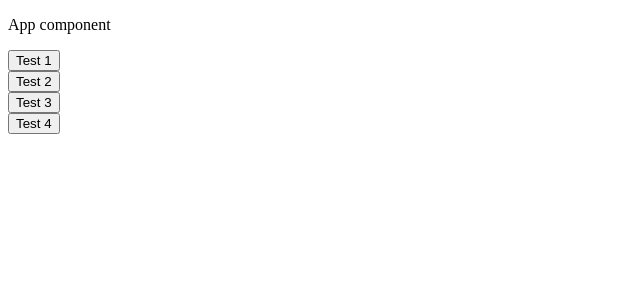
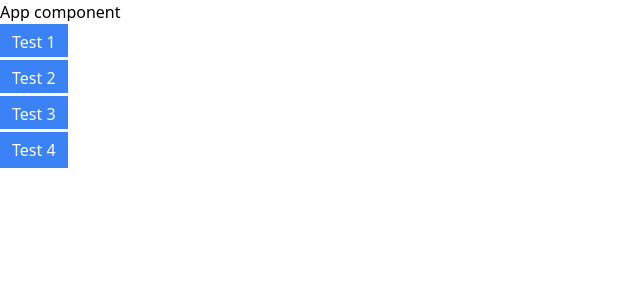
Before and after one commit to RyanThen/react-practice-projects, a React (Create React App) app in the folder comps/: page / in a window 1280 px wide. Shown: the top 300 px of the page, without its empty margins (0-640 px from the left). Built offline with nearby package versions, Linux system fonts and the light colour scheme.

Commit message:
utilized prop-types and installed tailwind

```diff
--- a/comps/package.json
+++ b/comps/package.json
@@ -35,5 +35,8 @@
       "last 1 firefox version",
       "last 1 safari version"
     ]
+  },
+  "devDependencies": {
+    "tailwindcss": "^3.3.2"
   }
 }
--- a/comps/src/App.js
+++ b/comps/src/App.js
@@ -6,7 +6,7 @@
       <p>App component</p>
 
       <div>
-        <Button>Test 1</Button>
+        <Button primary>Test 1</Button>
       </div>
 
       <div>
--- a/comps/src/components/Button.js
+++ b/comps/src/components/Button.js
@@ -12,14 +12,20 @@
  }) {
   return (
     <div className="btn-container">
-      <button>{children}</button>
+      <button className="px-3 py-1.5 border-blue-600 bg-blue-500 text-white outline">{children}</button>
     </div>
   )
 }
 
 Button.propTypes = {
-  checkVariationValue: (props) => {
-    return new Error('Invalid props');
+  checkVariationValue: ({ primary, secondary, success, warning, danger }) => {
+    const count = Number(!!primary)
+      + Number(!!secondary)
+      + Number(!!success)
+      + Number(!!warning)
+      + Number(!!danger);
+
+    if(count > 1) return new Error('only one of primary, secondary, success, warning or danger can be true');
   }
 }
 
--- /dev/null
+++ b/comps/src/index.css
@@ -0,0 +1,3 @@
+@tailwind base;
+@tailwind components;
+@tailwind utilities;
--- a/comps/src/index.js
+++ b/comps/src/index.js
@@ -1,3 +1,4 @@
+import './index.css';
 import React from 'react';
 import ReactDOM from 'react-dom/client';
 import App from './App';
--- /dev/null
+++ b/comps/tailwind.config.js
@@ -0,0 +1,10 @@
+/** @type {import('tailwindcss').Config} */
+module.exports = {
+  content: [
+    "./src/**/*.{js,jsx,ts,tsx}",
+  ],
+  theme: {
+    extend: {},
+  },
+  plugins: [],
+}
```
Also changed, not shown: 1 other file (tests, documents, lock files or other folders).
